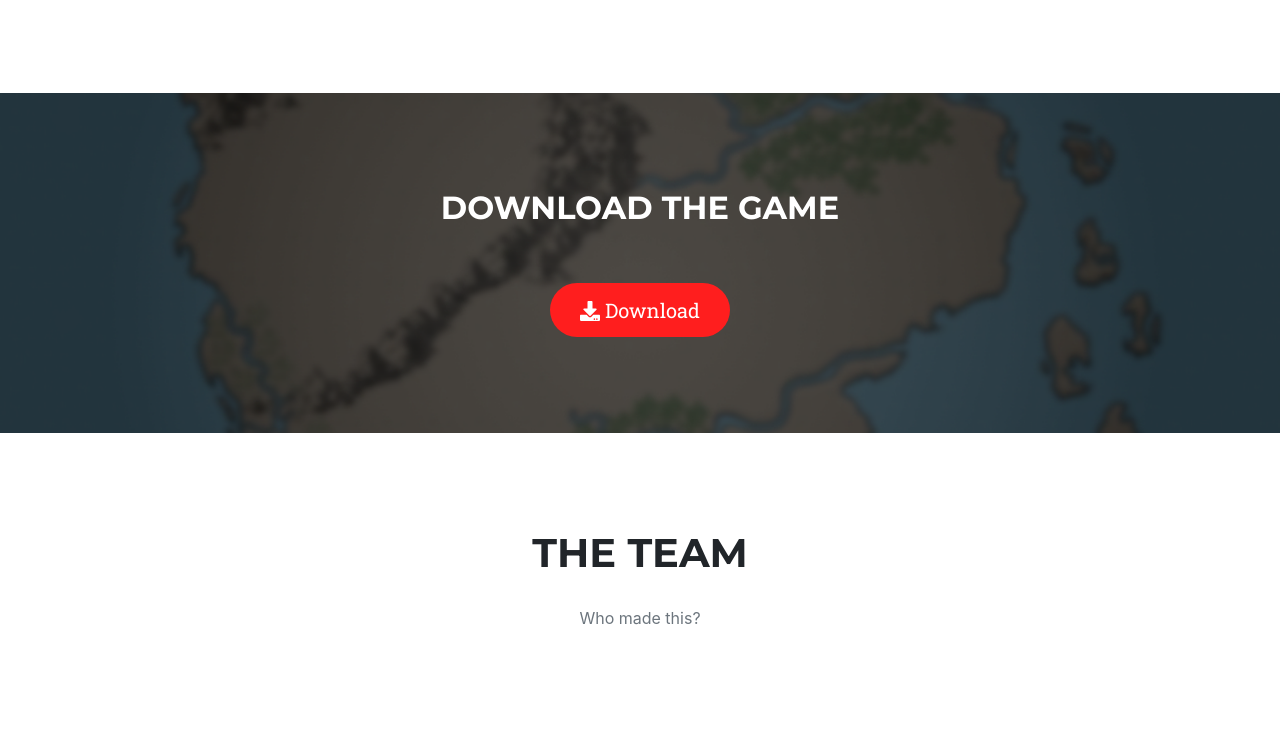
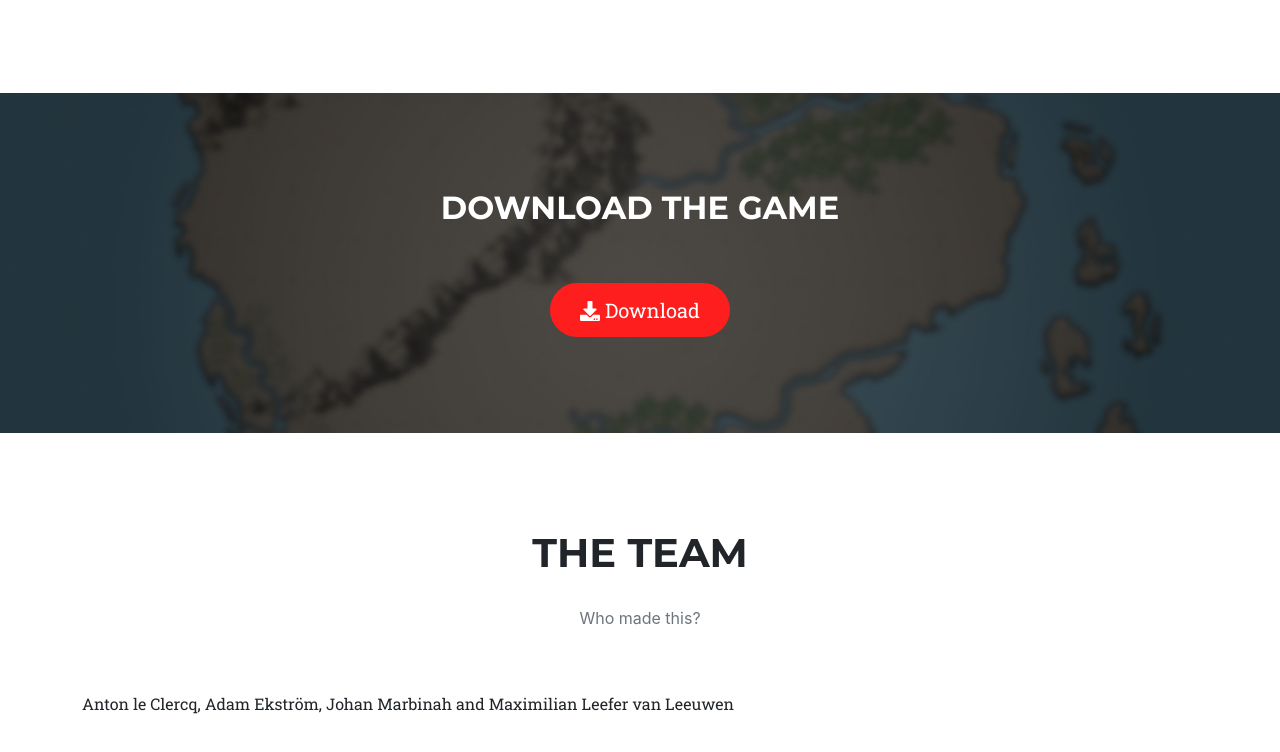
Before and after one commit to johanenforcer/shootyshootyskiesweb, a plain HTML site: page index.html in a window 1280 px wide. Shown: the part 2780-3532 px from the top of the page. Drawn offline with nearby package versions, Linux system fonts and the light colour scheme; a web font is replaced by a local one.

Commit message:
Update index.html

```diff
--- a/index.html
+++ b/index.html
@@ -126,6 +126,10 @@
                     <h2 class="section-heading text-uppercase">The Team</h2>
                     <h3 class="section-subheading text-muted">Who made this?</h3>
                 </div>
+
+                <div>
+                    Anton le Clercq, Adam Ekström, Johan Marbinah and Maximilian Leefer van Leeuwen
+                </div>
             </div>
         </section>
 
```
